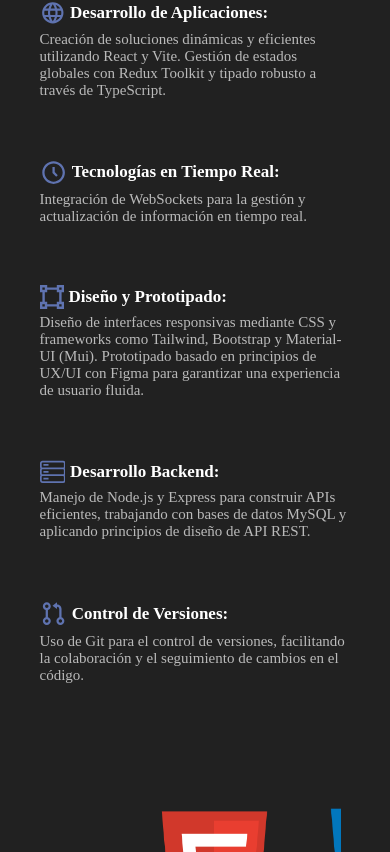
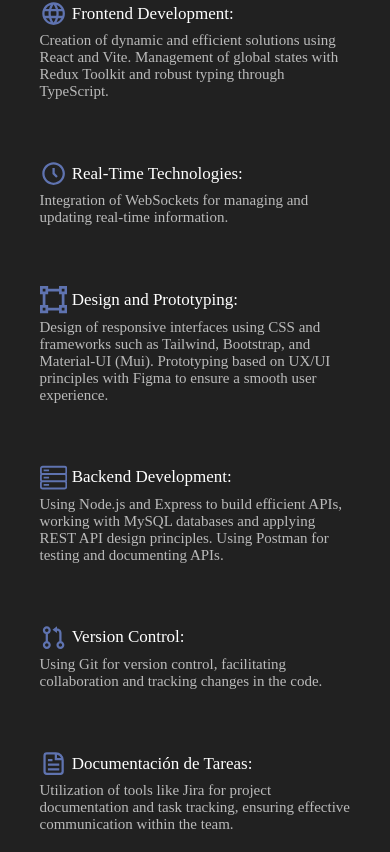
Before and after one commit to jorgenovorodriguez/Portfolio, a React (Vite) app: page / in a window 390 px wide. Shown: the part 1992-2844 px from the top of the page. Built offline with nearby package versions, Linux system fonts and the light colour scheme; no server answers.

Commit message:
Restyle tech

```diff
--- /dev/null
+++ b/public/Icons/DocIcon.tsx
@@ -0,0 +1,19 @@
+import React from 'react';
+import { SvgIconProps } from '../../src/interfaces/interfaces';
+
+export const DocIcon: React.FC<SvgIconProps> = ({ color, width }) => {
+    return (
+        <svg fill='none' viewBox='0 0 24 24' width={width}>
+            <path
+                fill={color}
+                d='M7 18h10v-2H7v2zM17 14H7v-2h10v2zM7 10h4V8H7v2z'
+            />
+            <path
+                fill={color}
+                fillRule='evenodd'
+                d='M6 2a3 3 0 00-3 3v14a3 3 0 003 3h12a3 3 0 003-3V9a7 7 0 00-7-7H6zm0 2h7v5h6v10a1 1 0 01-1 1H6a1 1 0 01-1-1V5a1 1 0 011-1zm9 .1A5.009 5.009 0 0118.584 7H15V4.1z'
+                clipRule='evenodd'
+            />
+        </svg>
+    );
+};
--- a/public/locales/en/translation.json
+++ b/public/locales/en/translation.json
@@ -24,5 +24,16 @@
     "De conformidad con lo establecido en la Ley de Protección de Datos de Carácter Personal y Reglamento UE 2016/679, en caso de que nos envíe algún correo electrónico a la dirección indicada en la misma, o rellene algún formulario de recogida de datos, le informamos de que los datos de carácter personal que nos proporcione, serán registrados en el fichero del que es responsable jorgenovorodriguez.netlify.app, con la finalidad de gestionar su consulta." : "In accordance with the provisions of the Personal Data Protection Law and EU Regulation 2016/679, in the event that you send us an email to the address indicated, or fill out a data collection form, we inform you that the personal data you provide will be registered in the file for which jorgenovorodriguez.netlify.app is responsible, with the purpose of managing your inquiry.",
     "Comencé mi formación de manera autodidácta, pasando luego a hacer un bootcamp de programación web en Hack a Boss. Por suerte he podido seguir ampliando mis conocimientos gracias a mi experiencia laboral, donde me he encontrado con compañeros de los que he aprendido mucho.": "I started my training in a self-taught way, later attending a web programming bootcamp at Hack a Boss. Fortunately, I have been able to continue expanding my knowledge thanks to my work experience, where I have met colleagues from whom I have learned a lot.",
     "Ese es mi perfil de linkedIn." : "This is my LinkedIn profile.",
-    "Ese es mi email, puedes escribirme cuando quieras." : "This is my email, you can write to me anytime."
+    "Ese es mi email, puedes escribirme cuando quieras." : "This is my email, you can write to me anytime.",
+    "Desarrollo de FrontEnd:": "Frontend Development:",
+    "Tecnologías en Tiempo Real:": "Real-Time Technologies:",
+    "Diseño y Prototipado:": "Design and Prototyping:",
+    "Desarrollo BackEnd:": "Backend Development:",
+    "Control de Versiones:": "Version Control:",
+    "Creación de soluciones dinámicas y eficientes utilizando React y Vite. Gestión de estados globales con Redux Toolkit y tipado robusto a través de TypeScript.": "Creation of dynamic and efficient solutions using React and Vite. Management of global states with Redux Toolkit and robust typing through TypeScript.",
+    "Integración de WebSockets para la gestión y actualización de información en tiempo real.": "Integration of WebSockets for managing and updating real-time information.",
+    "Diseño de interfaces responsivas mediante CSS y frameworks como Tailwind, Bootstrap y Material-UI (Mui). Prototipado basado en principios de UX/UI con Figma para garantizar una experiencia de usuario fluida.": "Design of responsive interfaces using CSS and frameworks such as Tailwind, Bootstrap, and Material-UI (Mui). Prototyping based on UX/UI principles with Figma to ensure a smooth user experience.",
+    "Manejo de Node.js y Express para construir APIs eficientes, trabajando con bases de datos MySQL y aplicando principios de diseño de API REST. Uso de Postman para la prueba y documentación de APIs.": "Using Node.js and Express to build efficient APIs, working with MySQL databases and applying REST API design principles. Using Postman for testing and documenting APIs.",
+    "Uso de Git para el control de versiones, facilitando la colaboración y el seguimiento de cambios en el código.": "Using Git for version control, facilitating collaboration and tracking changes in the code.",
+    "Utilización de herramientas como Jira para la documentación de proyectos y el seguimiento de tareas, asegurando una comunicación efectiva dentro del equipo.": "Utilization of tools like Jira for project documentation and task tracking, ensuring effective communication within the team."
 }
--- a/src/components/Experience/Experience.module.css
+++ b/src/components/Experience/Experience.module.css
@@ -84,7 +84,6 @@
     transform: scale(1.5);
     backdrop-filter: blur(10px);
     opacity: 1;
-    /* padding: 20px; */
 }
 
 .historyItemDetails h3 {
--- a/src/components/Technologies/Technologies.module.css
+++ b/src/components/Technologies/Technologies.module.css
@@ -1,7 +1,7 @@
 .container {
     color: var(--color-text);
     margin: 8rem auto 1rem auto;
-    width: 60%;
+    width: 80%;
     text-align: center;
 }
 
@@ -17,8 +17,8 @@
 }
 
 .techItems {
-    display: flex;
-    flex-direction: column;
+    display: grid;
+    grid-template-columns: 2fr 2fr;
     gap: 20px;
     list-style: none;
     padding: 0;
@@ -35,23 +35,27 @@
 .techItemText {
     display: flex;
     flex-direction: column;
-    align-items: center;
-    padding-left: 0;
+    align-items: flex-start;
+    justify-content: center;
+    font-family: var(--font-roboto);
 }
 
 .techItemText h3 {
     display: flex;
-    align-items: center;
-    gap: 5px;
+    align-items: flex-start;
+    gap: 10px;
     font-size: 25px;
-    font-weight: 600;
+    font-weight: 500;
     margin: 0;
 }
 
 .techItemText p {
+    display: flex;
     font-size: 25px;
     margin: 5px 0 0;
+    font-weight: 300;
     color: #bababa;
+    text-align: start;
 }
 
 .carouselContainer {
@@ -98,19 +102,28 @@
         margin-bottom: 0;
     }
 
+    .techItems {
+        display: grid;
+        grid-template-columns: 1fr;
+        gap: 20px;
+        list-style: none;
+        padding: 0;
+    }
+
     .techItemText {
         display: flex;
         flex-direction: column;
-        align-items: flex-start;
+        /* align-items: flex-start; */
         justify-content: center;
     }
 
     .techItemText h3 {
         display: flex;
         align-items: center;
+        justify-content: left;
         gap: 5px;
         font-size: 17px;
-        font-weight: 600;
+        font-weight: 400;
     }
 
     .techItemText p {
--- a/src/components/Technologies/Technologies.tsx
+++ b/src/components/Technologies/Technologies.tsx
@@ -8,93 +8,65 @@
 import { DesignIcon } from '../../../public/Icons/DesignIcon';
 import { ServerIcon } from '../../../public/Icons/ServerIcon';
 import { VersionIcon } from '../../../public/Icons/VersionIcon';
-import { TECHNOLOGIES_TEXT_2 } from '../../content/texts';
+import { DocIcon } from '../../../public/Icons/DocIcon';
+import {
+    TECH_TEXT_1,
+    TECH_TEXT_2,
+    TECH_TEXT_3,
+    TECH_TEXT_4,
+    TECH_TEXT_5,
+    TECH_TEXT_6,
+} from '../../content/texts';
+
+const techItems = [
+    {
+        icon: <WebIcon color='#5F73B0' width='1.7rem' />,
+        title: 'Desarrollo de FrontEnd:',
+        text: TECH_TEXT_1,
+    },
+    {
+        icon: <TimeIcon color='#5F73B0' width='1.7rem' />,
+        title: 'Tecnologías en Tiempo Real:',
+        text: TECH_TEXT_2,
+    },
+    {
+        icon: <DesignIcon color='#5F73B0' width='1.7rem' />,
+        title: 'Diseño y Prototipado:',
+        text: TECH_TEXT_3,
+    },
+    {
+        icon: <ServerIcon color='#5F73B0' width='1.7rem' />,
+        title: 'Desarrollo BackEnd:',
+        text: TECH_TEXT_4,
+    },
+    {
+        icon: <VersionIcon color='#5F73B0' width='1.7rem' />,
+        title: 'Control de Versiones:',
+        text: TECH_TEXT_5,
+    },
+    {
+        icon: <DocIcon color='#5F73B0' width='1.7rem' />,
+        title: 'Documentación de Tareas:',
+        text: TECH_TEXT_6,
+    },
+];
 
 export const Technologies: React.FC = () => {
     return (
         <section id='technologies'>
             <div className={styles.container}>
-                <h2 className={styles.title}>{t(`Tecnologías`)}</h2>
-                {/* <p>{t(TECHNOLOGIES_TEXT_2)}</p> */}
+                <h2 className={styles.title}>{t('Tecnologías')}</h2>
                 <ul className={styles.techItems}>
-                    <li className={styles.techItem}>
-                        <div className={styles.techItemText}>
-                            <h3>
-                                <WebIcon color={`#5F73B0`} width={`1.6rem`} />
-                                Desarrollo de Aplicaciones:
-                            </h3>
-                            <p>
-                                Creación de soluciones dinámicas y eficientes
-                                utilizando React y Vite. Gestión de estados
-                                globales con Redux Toolkit y tipado robusto a
-                                través de TypeScript.
-                            </p>
-                        </div>
-                    </li>
-                    <li className={styles.techItem}>
-                        <div className={styles.techItemText}>
-                            <h3>
-                                {' '}
-                                <TimeIcon color={`#5F73B0`} width={`1.7rem`} />
-                                Tecnologías en Tiempo Real:
-                            </h3>
-                            <p>
-                                Integración de WebSockets para la gestión y
-                                actualización de información en tiempo real.
-                            </p>
-                        </div>
-                    </li>
-                    <li className={styles.techItem}>
-                        <div className={styles.techItemText}>
-                            <h3>
-                                {' '}
-                                <DesignIcon
-                                    color={`#5F73B0`}
-                                    width={`1.5rem`}
-                                />
-                                Diseño y Prototipado:{' '}
-                            </h3>
-                            <p>
-                                Diseño de interfaces responsivas mediante CSS y
-                                frameworks como Tailwind, Bootstrap y
-                                Material-UI (Mui). Prototipado basado en
-                                principios de UX/UI con Figma para garantizar
-                                una experiencia de usuario fluida.
-                            </p>
-                        </div>
-                    </li>
-                    <li className={styles.techItem}>
-                        <div className={styles.techItemText}>
-                            <h3>
-                                <ServerIcon
-                                    color={`#5F73B0`}
-                                    width={`1.6rem`}
-                                />
-                                Desarrollo Backend:{' '}
-                            </h3>
-                            <p>
-                                Manejo de Node.js y Express para construir APIs
-                                eficientes, trabajando con bases de datos MySQL
-                                y aplicando principios de diseño de API REST.
-                            </p>
-                        </div>
-                    </li>
-                    <li className={styles.techItem}>
-                        <div className={styles.techItemText}>
-                            <h3>
-                                <VersionIcon
-                                    color={`#5F73B0`}
-                                    width={`1.7rem`}
-                                />
-                                Control de Versiones:{' '}
-                            </h3>
-                            <p>
-                                Uso de Git para el control de versiones,
-                                facilitando la colaboración y el seguimiento de
-                                cambios en el código.
-                            </p>
-                        </div>
-                    </li>
+                    {techItems?.map((item, index) => (
+                        <li key={index} className={styles.techItem}>
+                            <div className={styles.techItemText}>
+                                <h3>
+                                    {item.icon} {t(item?.title)}
+                                </h3>
+                                <p>{t(item?.text)}</p>
+                            </div>
+                        </li>
+                    ))}
                 </ul>
             </div>
             <div className={styles.carouselContainer}>
```
Also changed, not shown: public/locales/sp/translation.json (+12 -1 lines), src/content/texts.ts (+7 -6 lines).
